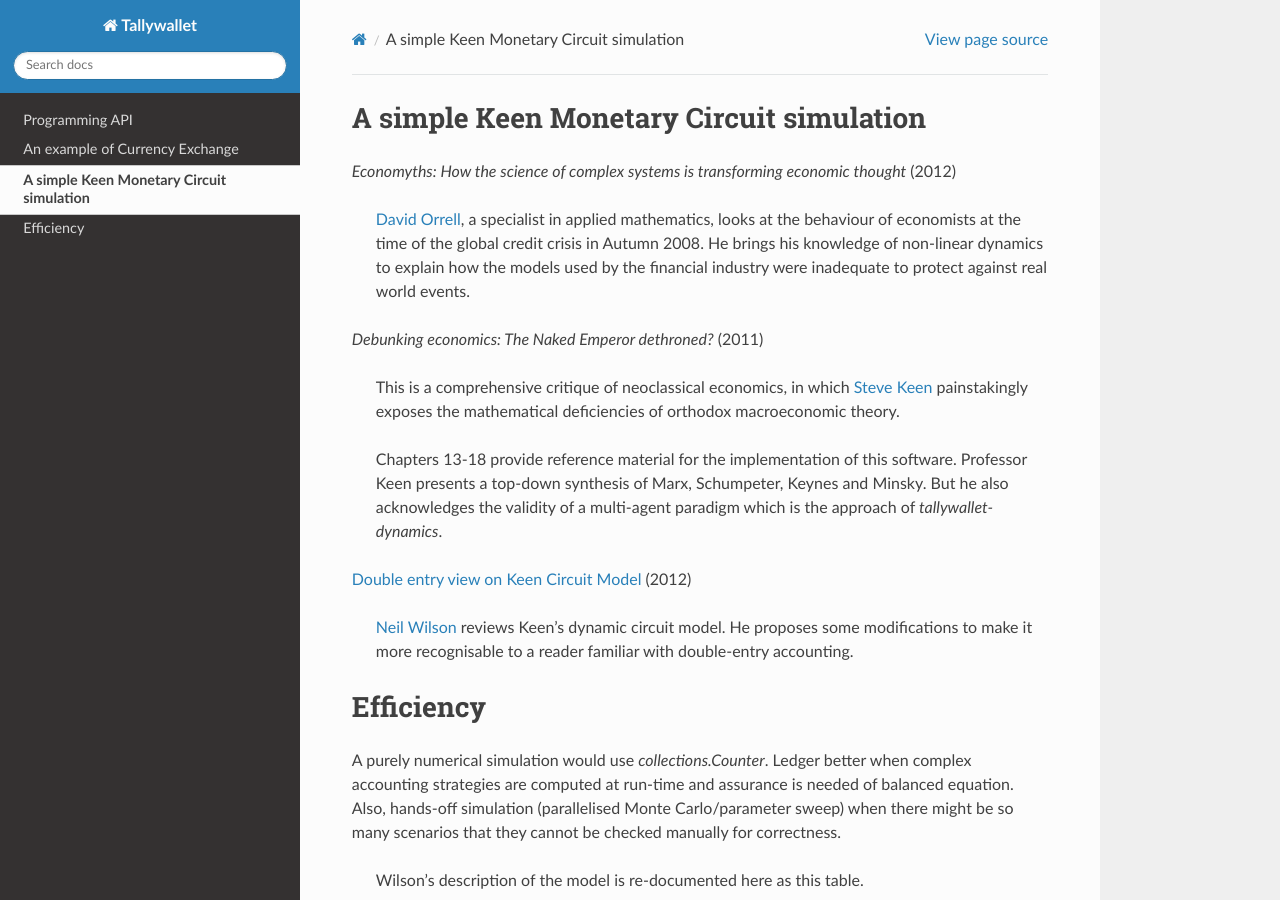
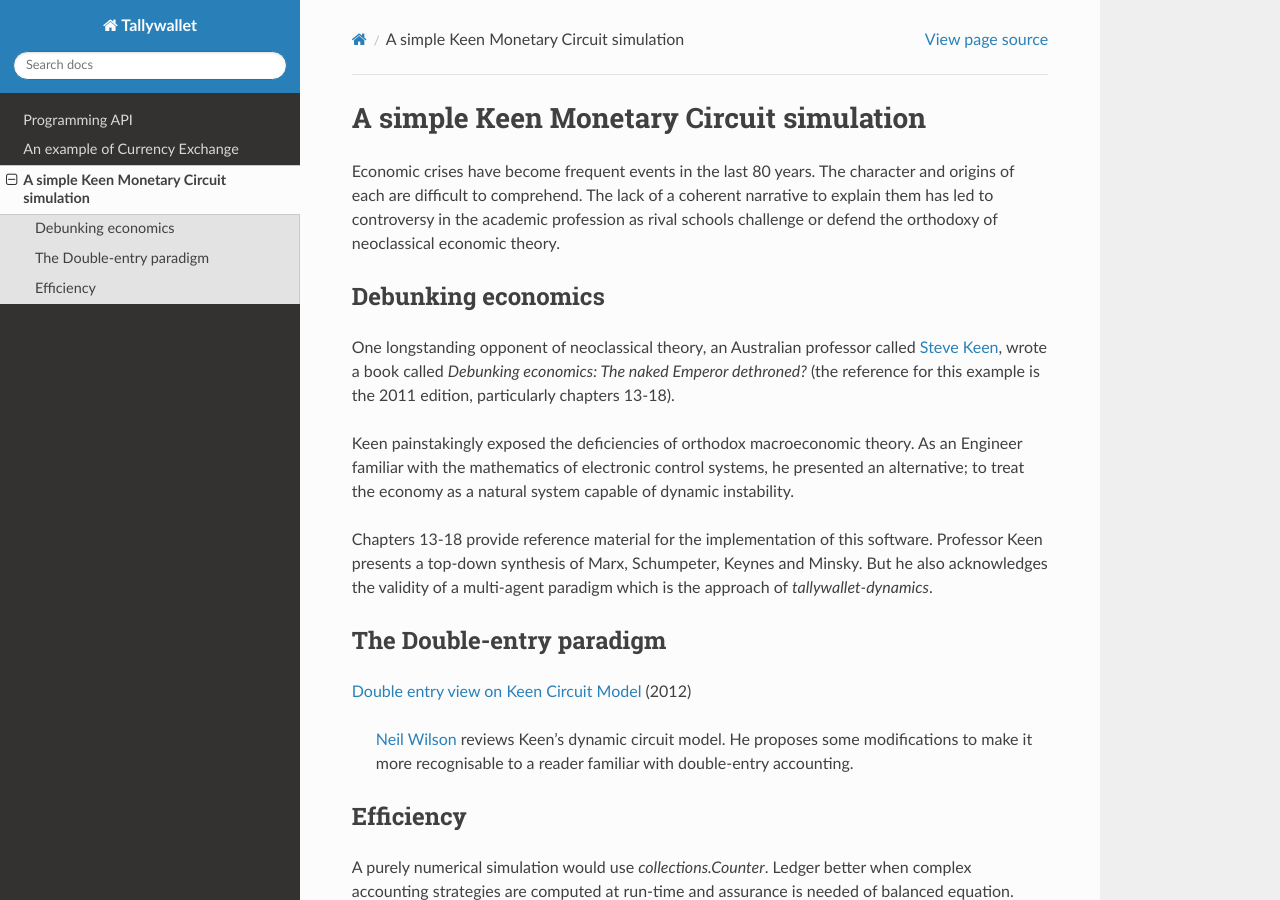
Before and after one commit to tundish/tallywallet-common, a Sphinx documentation site: the page built from tallywallet/common/doc/wilson.rst, in a window 1280 px wide and 900 px high. Built offline with Sphinx 7.4.7 and the Read the Docs theme 2.0.0, drawn with Linux system fonts in a browser that asks for light colours.

Commit message:
Some doc work

```diff
--- a/tallywallet/common/doc/wilson.rst
+++ b/tallywallet/common/doc/wilson.rst
@@ -4,26 +4,33 @@
 A simple Keen Monetary Circuit simulation
 :::::::::::::::::::::::::::::::::::::::::
 
-`Economyths: How the science of complex systems is transforming economic
-thought` (2012)
+Economic crises have become frequent events in the last 80 years. The
+character and origins of each are difficult to comprehend. The
+lack of a coherent narrative to explain them has led to controversy in
+the academic profession as rival schools challenge or defend the
+orthodoxy of neoclassical economic theory.
 
-    `David Orrell`_, a specialist in applied mathematics, looks at the
-    behaviour of economists at the time of the global credit crisis in
-    Autumn 2008. He brings his knowledge of non-linear dynamics to explain
-    how the models used by the financial industry were inadequate to protect
-    against real world events.
+Debunking economics
+===================
 
-`Debunking economics: The Naked Emperor dethroned?` (2011)
+One longstanding opponent of neoclassical theory, an Australian professor
+called `Steve Keen`_, wrote a book called
+`Debunking economics: The naked Emperor dethroned?` (the reference for
+this example is the 2011 edition, particularly chapters 13-18).
 
-    This is a comprehensive critique of neoclassical economics, in which
-    `Steve Keen`_ painstakingly exposes the mathematical deficiencies of
-    orthodox macroeconomic theory.
+Keen painstakingly exposed the deficiencies of orthodox macroeconomic theory.
+As an Engineer familiar with the mathematics
+of electronic control systems, he presented an alternative; to treat the
+economy as a natural system capable of dynamic instability.
 
-    Chapters 13-18 provide reference material for the implementation of
-    this software. Professor Keen presents a top-down synthesis of Marx,
-    Schumpeter, Keynes and Minsky. But he also acknowledges the validity
-    of a multi-agent paradigm which is the approach of
-    `tallywallet-dynamics`.
+Chapters 13-18 provide reference material for the implementation of
+this software. Professor Keen presents a top-down synthesis of Marx,
+Schumpeter, Keynes and Minsky. But he also acknowledges the validity
+of a multi-agent paradigm which is the approach of
+`tallywallet-dynamics`.
+
+The Double-entry paradigm
+=========================
 
 `Double entry view on Keen Circuit Model`_ (2012)
 
@@ -32,7 +39,7 @@
     double-entry accounting.
 
 Efficiency
-::::::::::
+==========
 
 A purely numerical simulation would use `collections.Counter`.
 Ledger better when complex accounting strategies are computed at run-time
```
